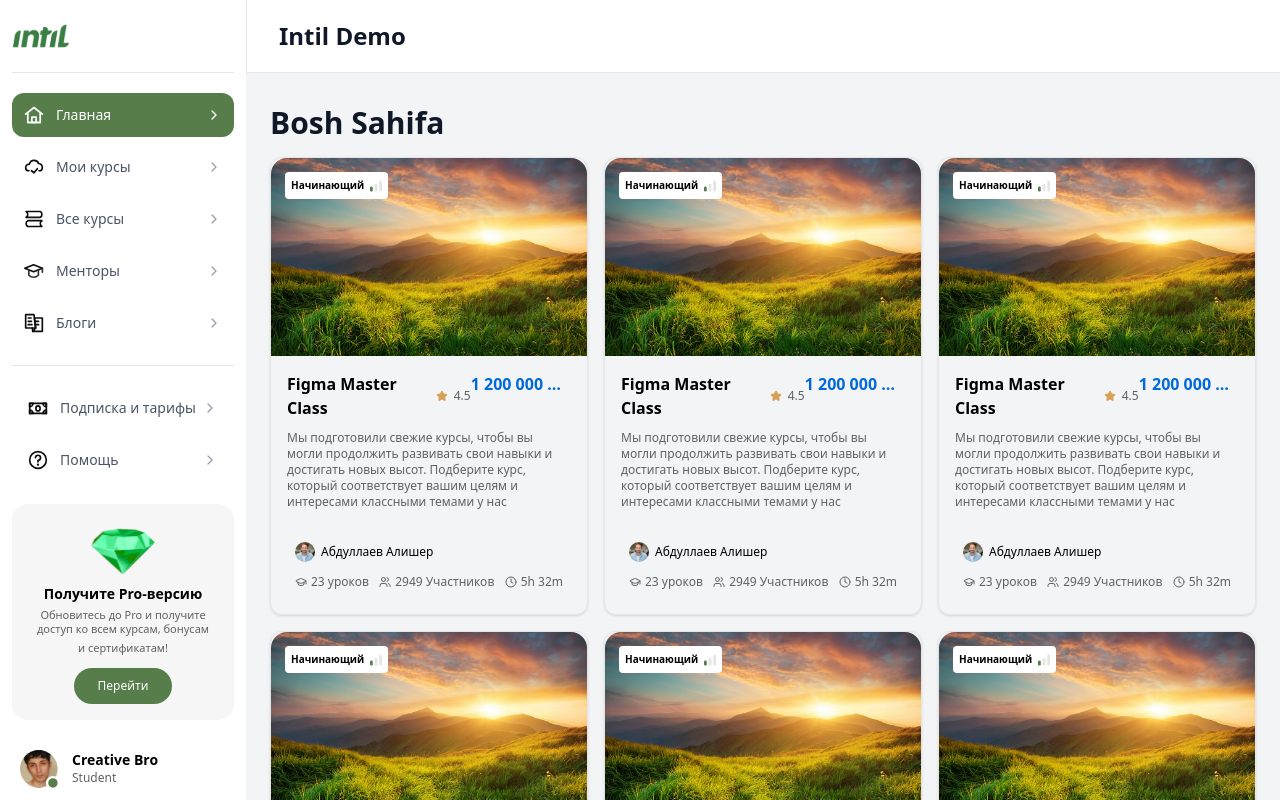
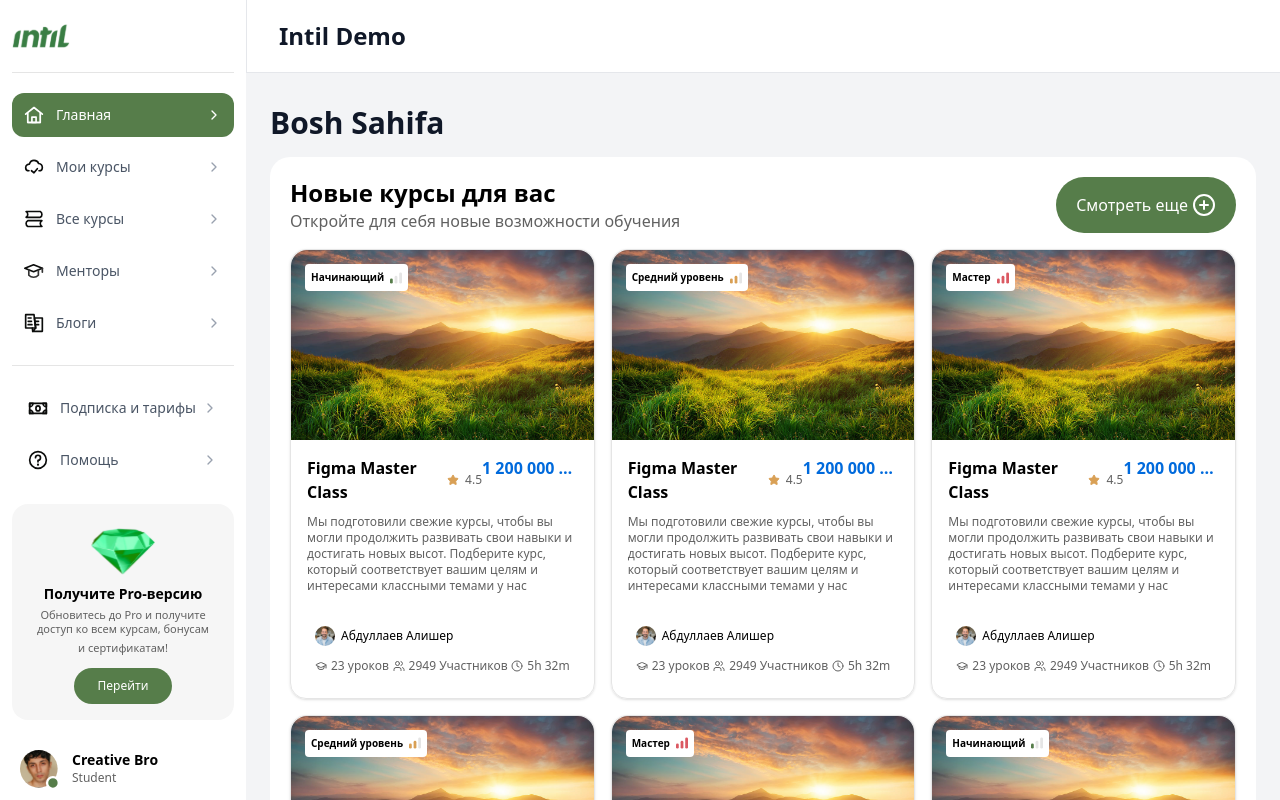
Before and after one commit to MuhammaddiyorDevv/Intil, a React (Vite) app: page / in a window 1280 px wide. Built offline with nearby package versions, Linux system fonts and the light colour scheme.

Commit message:
fixed newCourse component

```diff
--- a/src/index.css
+++ b/src/index.css
@@ -2,9 +2,20 @@
 @import "@fontsource-variable/nunito";
 
 @theme {
-  --font-sans: "Nunito Variable", ui-sans-serif, system-ui, -apple-system, Segoe UI, Roboto, Helvetica, Arial, "Apple Color Emoji", "Segoe UI Emoji", "Segoe UI Symbol";
+  --font-sans: "Nunito Variable", ui-sans-serif, system-ui, -apple-system,
+    Segoe UI, Roboto, Helvetica, Arial, "Apple Color Emoji", "Segoe UI Emoji",
+    "Segoe UI Symbol";
 }
 
 body {
   @apply font-sans antialiased;
 }
+.btn {
+  background-color: #567d4a;
+  color: white;
+  border-radius: 99px;
+  display: flex;
+  align-items: center;
+  justify-content: center;
+  gap: 4px;
+}
--- a/src/layouts/sidebar.tsx
+++ b/src/layouts/sidebar.tsx
@@ -40,7 +40,9 @@
                         className="w-4 h-4 lg:w-5 lg:h-5 mr-2 lg:mr-3 flex-shrink-0"
                       />
                     )}
-                    <span className="truncate text-xs lg:text-sm">{item.label}</span>
+                    <span className="truncate text-xs lg:text-sm">
+                      {item.label}
+                    </span>
                   </div>
                   <FiChevronRight
                     className={`w-3 h-3 lg:w-4 lg:h-4 transition-colors flex-shrink-0 ${
@@ -80,7 +82,9 @@
                         className="w-4 h-4 lg:w-5 lg:h-5 mr-2 lg:mr-3 flex-shrink-0"
                       />
                     )}
-                    <span className="truncate text-xs lg:text-sm">{item.label}</span>
+                    <span className="truncate text-xs lg:text-sm">
+                      {item.label}
+                    </span>
                   </div>
                   <FiChevronRight
                     className={`w-3 h-3 lg:w-4 lg:h-4 transition-colors flex-shrink-0 ${
@@ -96,23 +100,30 @@
       <div className="rounded-lg flex flex-col gap-4 lg:gap-5">
         <div className="bg-[#F6F6F6] flex flex-col items-center text-center py-3 lg:py-4 px-2 lg:px-3 rounded-[12px] lg:rounded-[16px]">
           <img className="w-12 h-10 lg:w-16 lg:h-14" src={Diamond} alt="" />
-           <h3 className="mt-2 text-xs lg:text-sm font-semibold">Получите Pro-версию</h3>
+          <h3 className="mt-2 text-xs lg:text-sm font-semibold">
+            Получите Pro-версию
+          </h3>
           <p className="text-[10px] lg:text-[11px] text-[#616161] mt-1 leading-tight">
             Обновитесь до Pro и получите доступ ко всем курсам, бонусам
           </p>
-           <p className="text-[10px] lg:text-[11px] text-[#616161] mt-1">и сертификатам!</p>
-           <a
-             className="mt-2 lg:mt-3 bg-[#567D4A] text-white text-[10px] lg:text-xs px-4 lg:px-6 py-1.5 lg:py-2.5 rounded-full"
-             href=""
-           >
+          <p className="text-[10px] lg:text-[11px] text-[#616161] mt-1">
+            и сертификатам!
+          </p>
+          <button className="mt-2 lg:mt-3 text-[10px] lg:text-xs px-4 lg:px-6 py-1.5 lg:py-2.5 btn">
             Перейти
-           </a>
+          </button>
         </div>
 
         <div className="flex py-2 lg:py-2.5 px-2 lg:px-2 gap-2 lg:gap-3">
-           <img src={Avatar} alt="" className="w-8 h-8 lg:w-10 lg:h-10 flex-shrink-0" />
+          <img
+            src={Avatar}
+            alt=""
+            className="w-8 h-8 lg:w-10 lg:h-10 flex-shrink-0"
+          />
           <div className="min-w-0">
-             <h3 className="font-bold text-xs lg:text-sm truncate">Creative Bro</h3>
+            <h3 className="font-bold text-xs lg:text-sm truncate">
+              Creative Bro
+            </h3>
             <p className="text-[#616161] text-[10px] lg:text-xs">Student</p>
           </div>
         </div>
--- a/src/modules/statistics/constants/index.ts
+++ b/src/modules/statistics/constants/index.ts
@@ -1,6 +1,8 @@
 import beginning from "../images/beginning.jpg";
 import user from "../images/alisher.svg";
 import beginImg from "../images/Beginning.svg";
+import intermediate from "../images/Intermediate.svg";
+import master from "../images/Master.svg";
 import type { Course } from "../types";
 
 export const courses: Course[] = [
@@ -23,8 +25,8 @@
   {
     id: 2,
     title: "Figma Master Class",
-    level: "Начинающий",
-    levelIcon: beginImg,
+    level: "Средний уровень",
+    levelIcon: intermediate,
     image: beginning,
     rating: 4.5,
     price: "1 200 000 UZS",
@@ -39,8 +41,8 @@
   {
     id: 3,
     title: "Figma Master Class",
-    level: "Начинающий",
-    levelIcon: beginImg,
+    level: "Мастер",
+    levelIcon: master,
     image: beginning,
     rating: 4.5,
     price: "1 200 000 UZS",
@@ -55,8 +57,8 @@
   {
     id: 4,
     title: "Figma Master Class",
-    level: "Начинающий",
-    levelIcon: beginImg,
+    level: "Средний уровень",
+    levelIcon: intermediate,
     image: beginning,
     rating: 4.5,
     price: "1 200 000 UZS",
@@ -71,8 +73,8 @@
   {
     id: 5,
     title: "Figma Master Class",
-    level: "Начинающий",
-    levelIcon: beginImg,
+    level: "Мастер",
+    levelIcon: master,
     image: beginning,
     rating: 4.5,
     price: "1 200 000 UZS",
--- a/src/modules/statistics/ui/NewCourse.tsx
+++ b/src/modules/statistics/ui/NewCourse.tsx
@@ -4,16 +4,28 @@
   CardFooter,
   CardHeader,
 } from "@/components/ui/card";
-import { Clock, GraduationCap, Star, Users } from "lucide-react";
+import { CirclePlus, Clock, GraduationCap, Star, Users } from "lucide-react";
 import { courses } from "../constants/index";
 
 const NewCourse = () => {
   return (
+    <div className="p-5 bg-white rounded-[20px] flex flex-col gap-4">
+      <div className="flex justify-between">
+        <div>
+          <p className="font-bold text-2xl">Новые курсы для вас</p>
+          <p className="font-normal text-[#616161]">
+            Откройте для себя новые возможности обучения
+          </p>
+        </div>
+        <button className="hidden sm:flex py-3.5 px-5 btn">
+          Смотреть еще <CirclePlus />
+        </button>
+      </div>
       <div className="grid grid-cols-1 sm:grid-cols-2 lg:grid-cols-3 gap-4">
         {courses.map((course) => (
           <Card
             key={course.id}
-          className="border-[#E5E5E5] rounded-2xl w-full p-0"
+            className="border-[#E5E5E5] rounded-2xl! w-full p-0"
           >
             <CardHeader className="p-0!">
               <div className="relative">
@@ -77,6 +89,12 @@
           </Card>
         ))}
       </div>
+      <div className="w-full flex justify-center">
+        <button className="flex sm:hidden! w-full py-3.5 px-5 btn">
+          Смотреть еще <CirclePlus />
+        </button>
+      </div>
+    </div>
   );
 };
 
```
Also changed, not shown: src/modules/statistics/images/intermediate.jpeg (deleted). Lines whose indentation alone changed are shown as unchanged.
